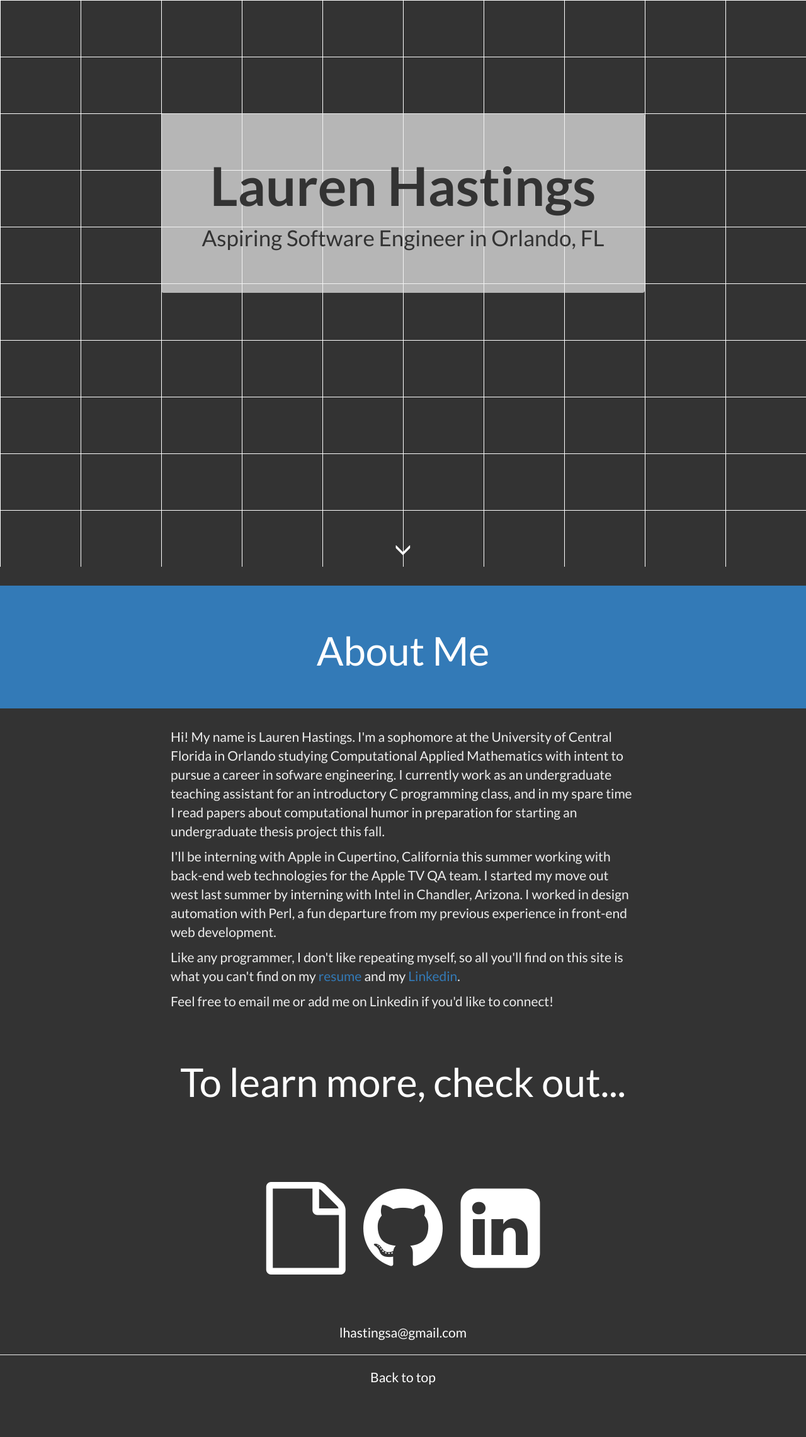
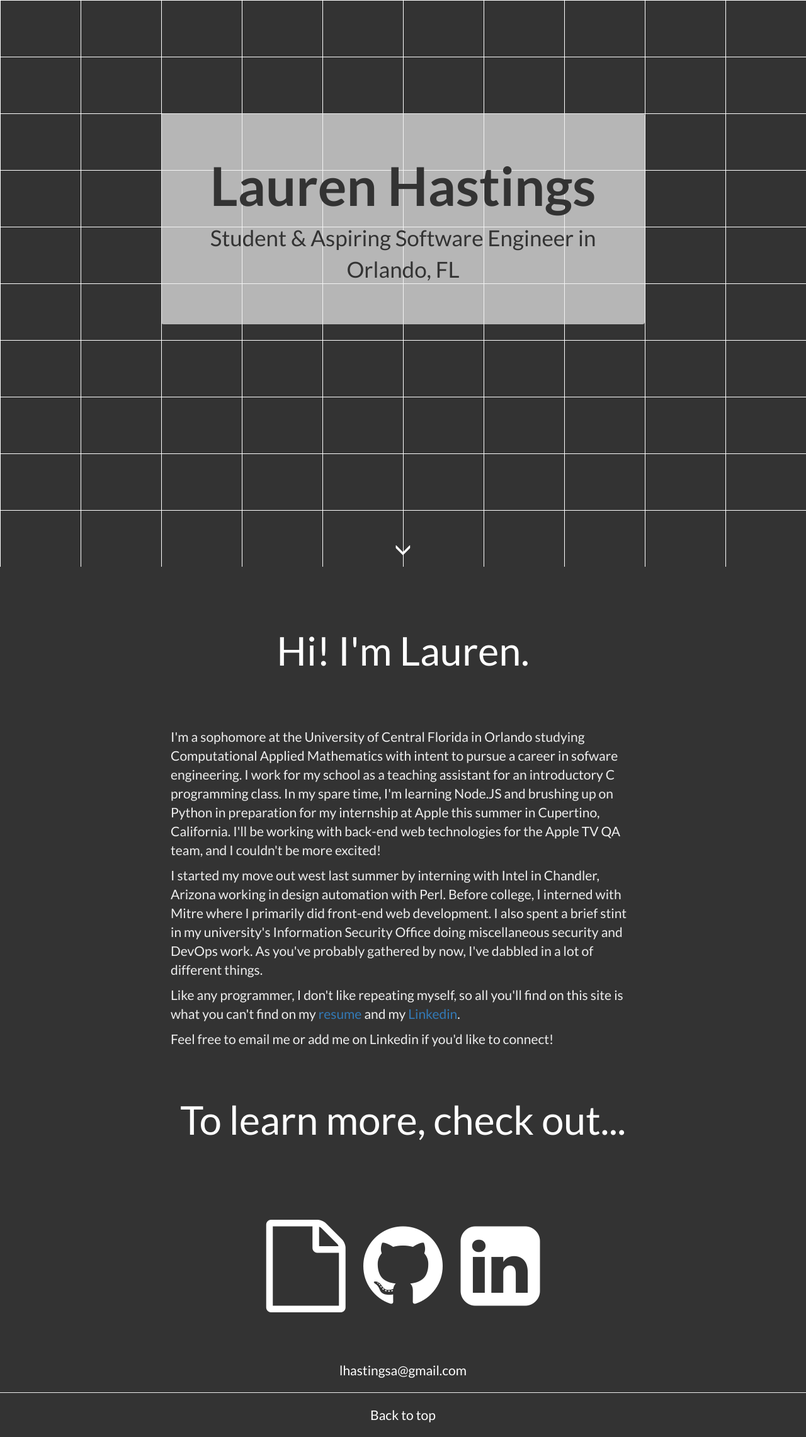
Before and after one commit to hastingsl/hastingsl.github.io, a Jekyll site: the page built from index.html, in a window 1280 px wide. Shown: the whole page at 63% size. Built offline with Jekyll 4.4.1, drawn with Linux system fonts in a browser that asks for light colours; nearby versions of some CDN libraries; before the commit the page ends 2222 px from its top, so only the background shows below that.

Commit message:
Updated about-me section and changed some CSS

```diff
--- a/css/main.scss
+++ b/css/main.scss
@@ -11,11 +11,6 @@ $orange: #f0ad4e;
 $red: #d9534f;
 $transition: background-color 1s;
 $white: #fff;
-
-#about {
-  background-color: $dark-blue;
-  vertical-align: middle;
-}
 
 .blue-link a, .blue-link a:hover {
   color: $dark-blue;
@@ -78,6 +73,10 @@ img {
 
 .img-rounded {
   border-radius: 4px;
+}
+
+.jumbotron {
+  vertical-align: middle;
 }
 
 .light {
--- a/index.html
+++ b/index.html
@@ -9,7 +9,7 @@ title: Lauren Hastings
       <center>
         <div class="jumbotron">
           <h1>Lauren Hastings</h1>
-          <p>Aspiring Software Engineer in Orlando, FL</p>
+          <p>Student & Aspiring Software Engineer in Orlando, FL</p>
         </div>
       </center>
     </div>
@@ -29,14 +29,14 @@ title: Lauren Hastings
   </div>
   <div class="row">
     <div class = "jumbotron" id="about">
-      <center><h1>About Me</h1></center>
+      <center><h1>Hi! I'm Lauren.</h1></center>
     </div>
     <div class="blue-link container">
       <p>
-        Hi! My name is Lauren Hastings. I'm a sophomore at the University of Central Florida in Orlando studying Computational Applied Mathematics with intent to pursue a career in sofware engineering. I currently work as an undergraduate teaching assistant for an introductory C programming class, and in my spare time I read papers about computational humor in preparation for starting an undergraduate thesis project this fall.
+        I'm a sophomore at the University of Central Florida in Orlando studying Computational Applied Mathematics with intent to pursue a career in sofware engineering. I work for my school as a teaching assistant for an introductory C programming class. In my spare time, I'm learning Node.JS and brushing up on Python in preparation for my internship at Apple this summer in Cupertino, California. I'll be working with back-end web technologies for the Apple TV QA team, and I couldn't be more excited!
       </p>
       <p>
-        I'll be interning with Apple in Cupertino, California this summer working with back-end web technologies for the Apple TV QA team. I started my move out west last summer by interning with Intel in Chandler, Arizona. I worked in design automation with Perl, a fun departure from my previous experience in front-end web development.
+        I started my move out west last summer by interning with Intel in Chandler, Arizona working in design automation with Perl. Before college, I interned with Mitre where I primarily did front-end web development. I also spent a brief stint in my university's Information Security Office doing miscellaneous security and DevOps work. As you've probably gathered by now, I've dabbled in a lot of different things.
       </p>
       <p>
         Like any programmer, I don't like repeating myself, so all you'll find on this site is what you can't find on my <a href="files/resume.pdf" target="_blank">resume</a> and my <a href="https://www.linkedin.com/in/hastingsl" target="_blank">Linkedin</a>.
```
Also changed, not shown: 1 other file.
